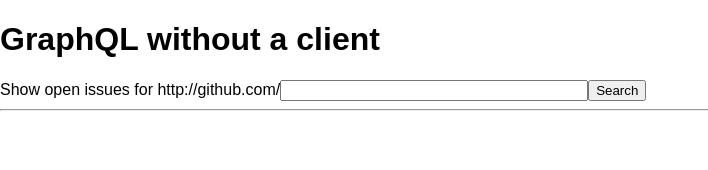
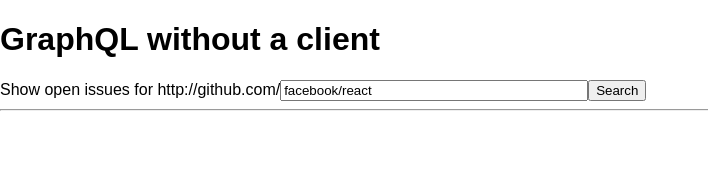
Before and after one commit to ryanyogan/vanilla-graphql, a React (Create React App) app: page / in a window 1280 px wide. Shown: the top 170 px of the page, without its empty margins (0-708 px from the left). Built offline with nearby package versions, Linux system fonts and the light colour scheme; no server answers.

Commit message:
Stubbed out the basic lifecycle hooks for a form

```diff
--- a/src/App.js
+++ b/src/App.js
@@ -11,8 +11,21 @@
 const TITLE = 'GraphQL without a client';
 
 class App extends Component {
-  state = {};
+  state = {
+    path: 'facebook/react'
+  };
+
+  componentDidMount() {}
+
+  onChange = e => this.setState({ [e.target.id]: e.target.value });
+
+  onSubmit = e => {
+    e.preventDefault();
+  };
+
   render() {
+    const { path } = this.state;
+
     return (
       <div>
         <h1>{TITLE}</h1>
@@ -22,6 +35,7 @@
           <input
             id="url"
             type="text"
+            value={path}
             onChange={this.onChange}
             style={{ width: '300px' }}
           />
```
